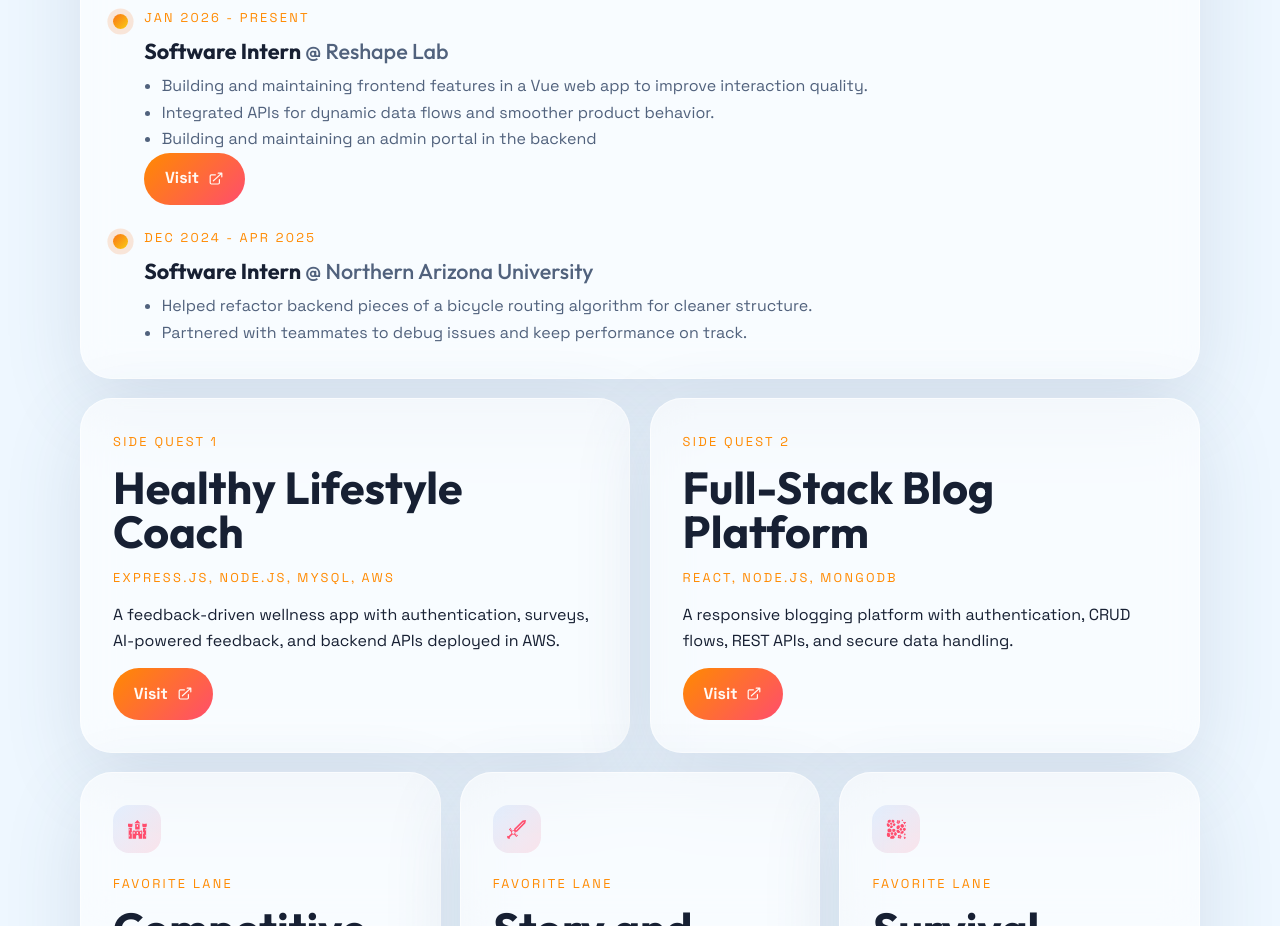
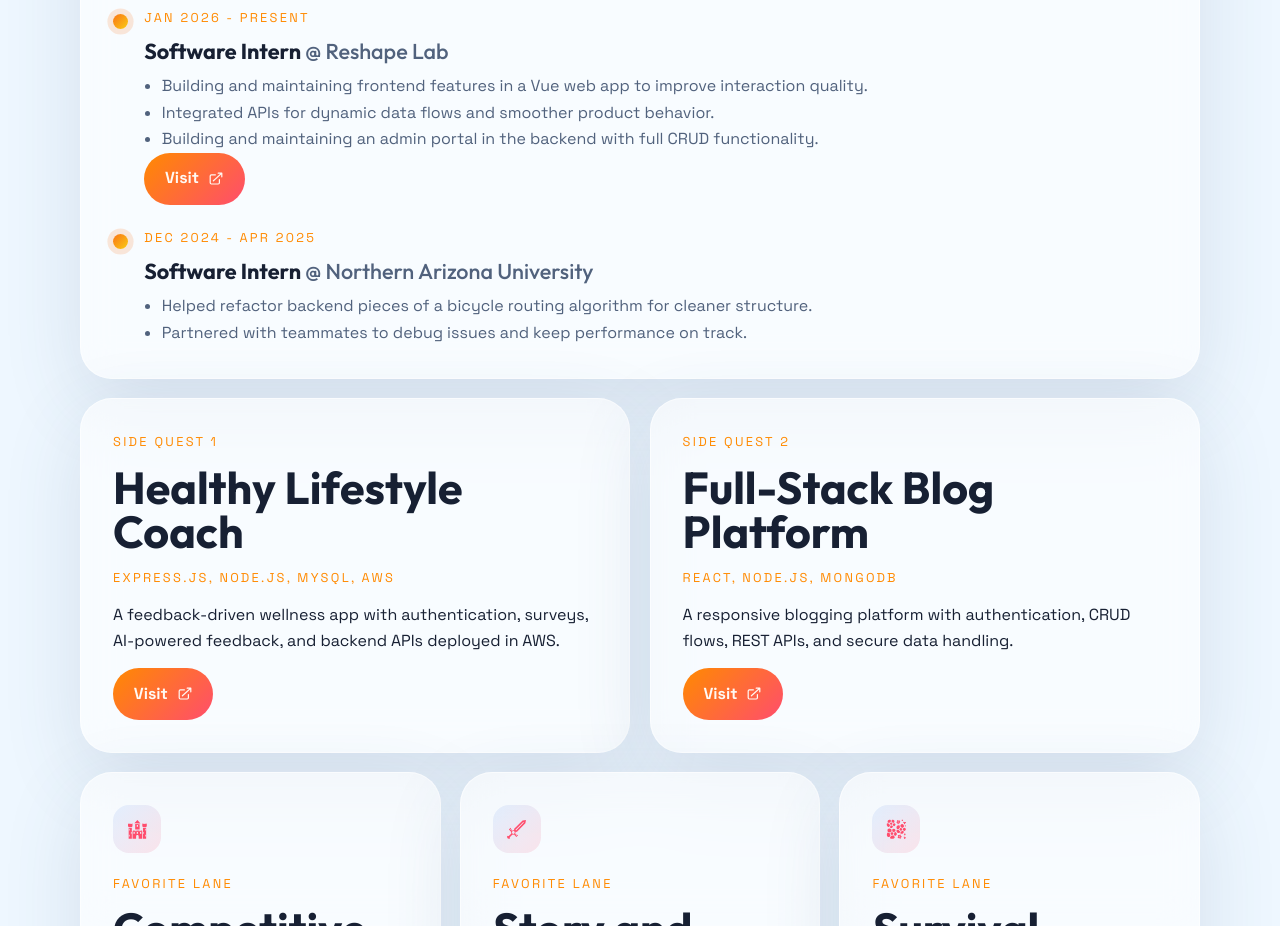
Before and after one commit to pizzadogsquared/portfolio, a React (Vite) app: page / in a window 1280 px wide. Shown: the part 2480-3406 px from the top of the page. Built offline with nearby package versions, Linux system fonts and the light colour scheme.

Commit message:
Updated Reshape description

```diff
--- a/src/App.jsx
+++ b/src/App.jsx
@@ -61,7 +61,7 @@ const experience = [
     bullets: [
       'Building and maintaining frontend features in a Vue web app to improve interaction quality.',
       'Integrated APIs for dynamic data flows and smoother product behavior.',
-      'Building and maintaining an admin portal in the backend',
+      'Building and maintaining an admin portal in the backend with full CRUD functionality.',
     ],
   },
   {
```
